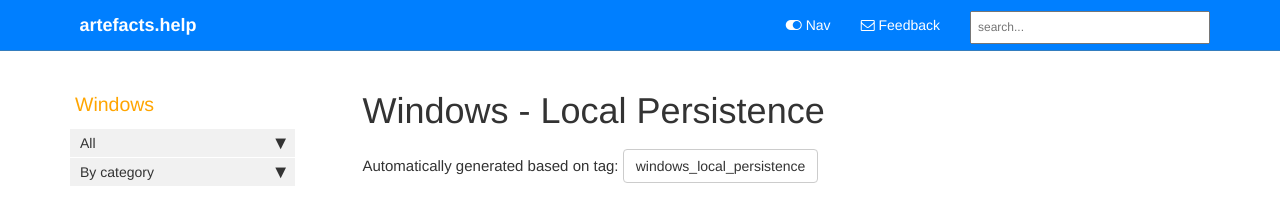
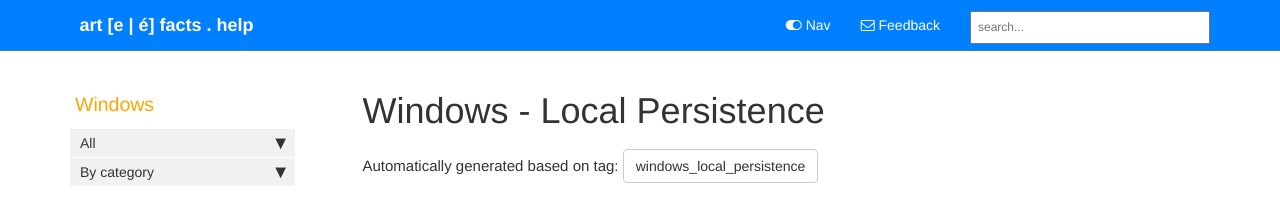
Before and after one commit to Qazeer/artefacts.help, a Jekyll site: the page built from pages/tags/tag_windows_local_persistence.md, in a window 1280 px wide. Shown: the top 201 px of the page. Built offline with Jekyll 4.4.1, drawn with Linux system fonts in a browser that asks for light colours; our own code applies the rules of GitHub Pages for plain Markdown files; comment, search, counter and statistics services are not loaded.

Commit message:
Update site title

```diff
--- a/_config.yml
+++ b/_config.yml
@@ -3,7 +3,7 @@ repository: Qazeer/artefacts.help
 output: web
 # this property is useful for conditional filtering of content that is separate from the PDF.
 
-topnav_title: artefacts.help
+topnav_title: art [e | é] facts . help
 # this appears on the top navigation bar next to the home button
 
 site_title: artefacts.help
```
